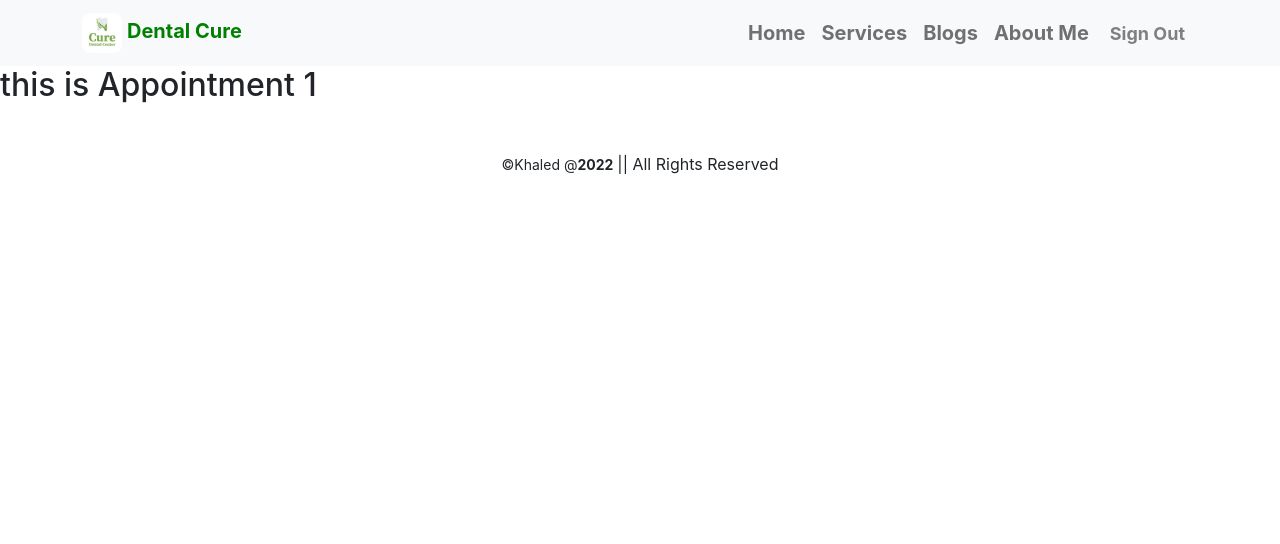
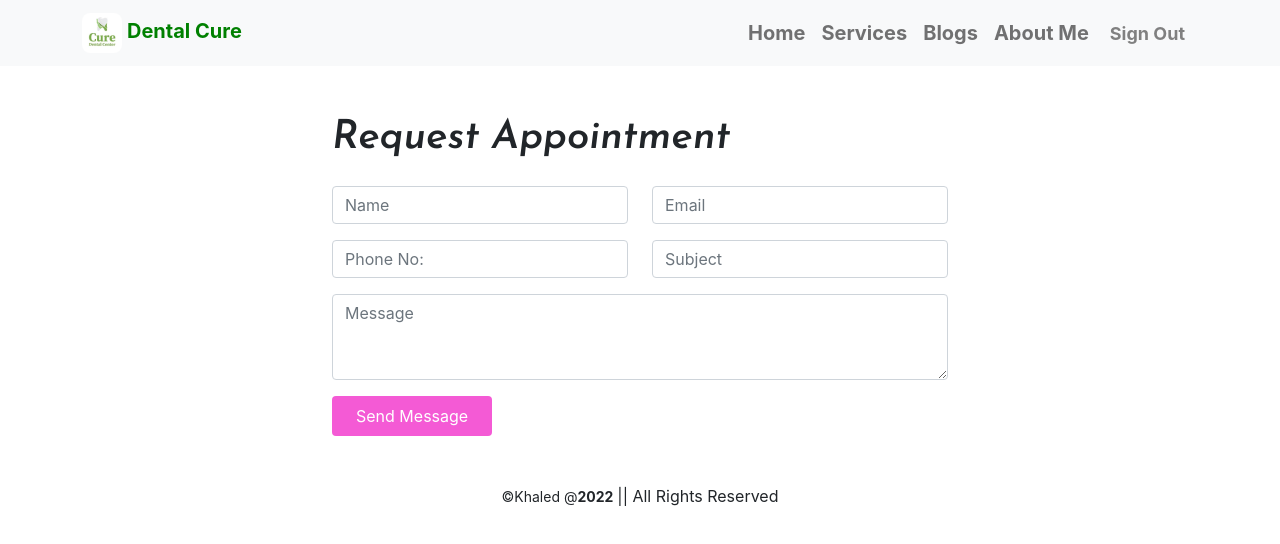
Before and after one commit to khaled39ab/Dental-Cure-Independent-Service-Provider, a React (Create React App) app: page /service/1 in a window 1280 px wide. Shown: the top 544 px of the page. Built offline with nearby package versions, Linux system fonts and the light colour scheme; no server answers; sample sign-in values are in the browser's storage.

Commit message:
created appointment component

```diff
--- a/src/Pages/Home/FeaturesTwo/FeaturesTwo.js
+++ b/src/Pages/Home/FeaturesTwo/FeaturesTwo.js
@@ -10,7 +10,7 @@ const FeaturesTwo = () => {
 
     const handleRequest = () =>{
         // navigate('/services')
-        toast('Select a Treatment and Click to "Appointment"');
+        toast('Select a Treatment Then Click to "Appointment"');
     }
     return (
         <div className='features-two-sec p-5 mt-5'>
--- a/src/Pages/Home/Service/Service.js
+++ b/src/Pages/Home/Service/Service.js
@@ -1,6 +1,7 @@
 import React from 'react';
 import { Button, Card} from 'react-bootstrap';
 import { useNavigate } from 'react-router-dom';
+import Appointment from '../../Shared/Appointment/Appointment';
 import './Service.css'
 
 const Service = ({ service }) => {
--- /dev/null
+++ b/src/Pages/Shared/Appointment/Appointment.css
@@ -0,0 +1,10 @@
+@import url('https://fonts.googleapis.com/css2?family=Josefin+Sans:ital,wght@1,600&display=swap');
+
+.request-title{
+    font-family: 'Josefin Sans', sans-serif;
+}
+
+.send-btn{
+    background-color: rgb(244, 90, 213);
+    border: 0;
+}
--- a/src/Pages/Shared/Appointment/Appointment.js
+++ b/src/Pages/Shared/Appointment/Appointment.js
@@ -1,11 +1,66 @@
 import React from 'react';
 import { useParams } from 'react-router-dom';
+import { Button, Col, Form, Row } from 'react-bootstrap';
+import './Appointment.css'
 
 const Appointment = () => {
-    const {id} = useParams();
+    const { id } = useParams();
     return (
         <div>
-            <h2>this is Appointment {id} </h2>
+            <div className='container w-50 mt-5'>
+                <h1 className='request-title mb-4'>Request Appointment</h1>
+                <form >
+                    <Row className="mb-3">
+                        <Form.Group as={Col} md="6" controlId="validationCustom01">
+                            <Form.Control
+                                required
+                                name='name'
+                                type="text"
+                                placeholder="Name"
+                            />
+                            <Form.Control.Feedback>Looks good!</Form.Control.Feedback>
+                        </Form.Group>
+                        <Form.Group as={Col} md="6" controlId="formBasicEmail">
+                            <Form.Control
+                                required
+                                name='email'
+                                type="email"
+                                placeholder="Email"
+                            />
+                            <Form.Control.Feedback>Looks good!</Form.Control.Feedback>
+                        </Form.Group>
+                    </Row>
+                    <Row className="mb-3">
+                        <Form.Group as={Col} md="6" controlId="validationCustom02">
+                            <Form.Control
+                                required
+                                name='phone'
+                                type="text"
+                                placeholder="Phone No:"
+                            />
+                            <Form.Control.Feedback>Looks good!</Form.Control.Feedback>
+                        </Form.Group>
+                        <Form.Group as={Col} md="6" controlId="validationCustom03">
+                            <Form.Control
+                                required
+                                name='subject'
+                                type="text"
+                                placeholder="Subject"
+                            />
+                            <Form.Control.Feedback>Looks good!</Form.Control.Feedback>
+                        </Form.Group>
+                    </Row>
+                    <Form.Group className="mb-3" as={Col} controlId="message.ControlTextarea1">
+                        <Form.Control
+                            required
+                            as="textarea" rows={3}
+                            placeholder="Message"
+                        />
+                        <Form.Control.Feedback>Looks good!</Form.Control.Feedback>
+                    </Form.Group>
+                    <Button className='send-btn px-4 py-2' type="submit">Send Message</Button>
+                </form>
+            </div>
         </div>
     );
 };
```
